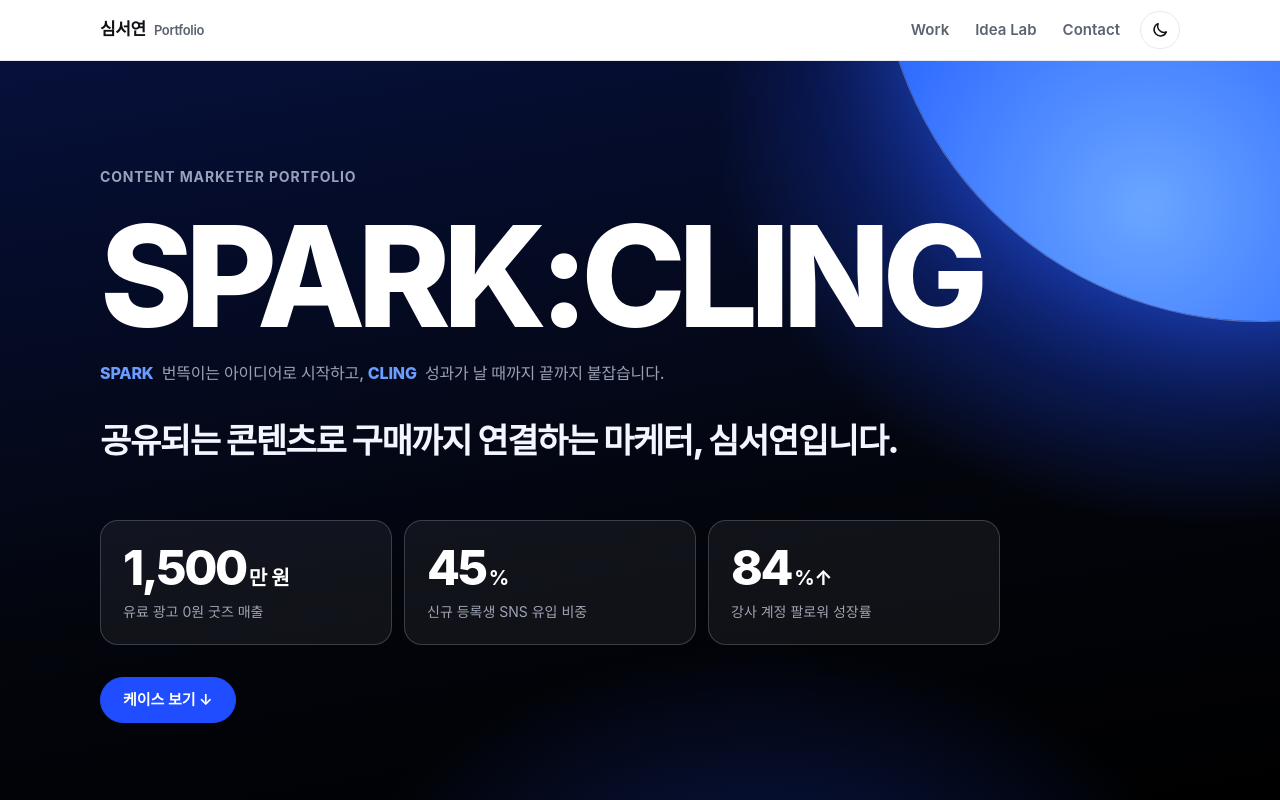
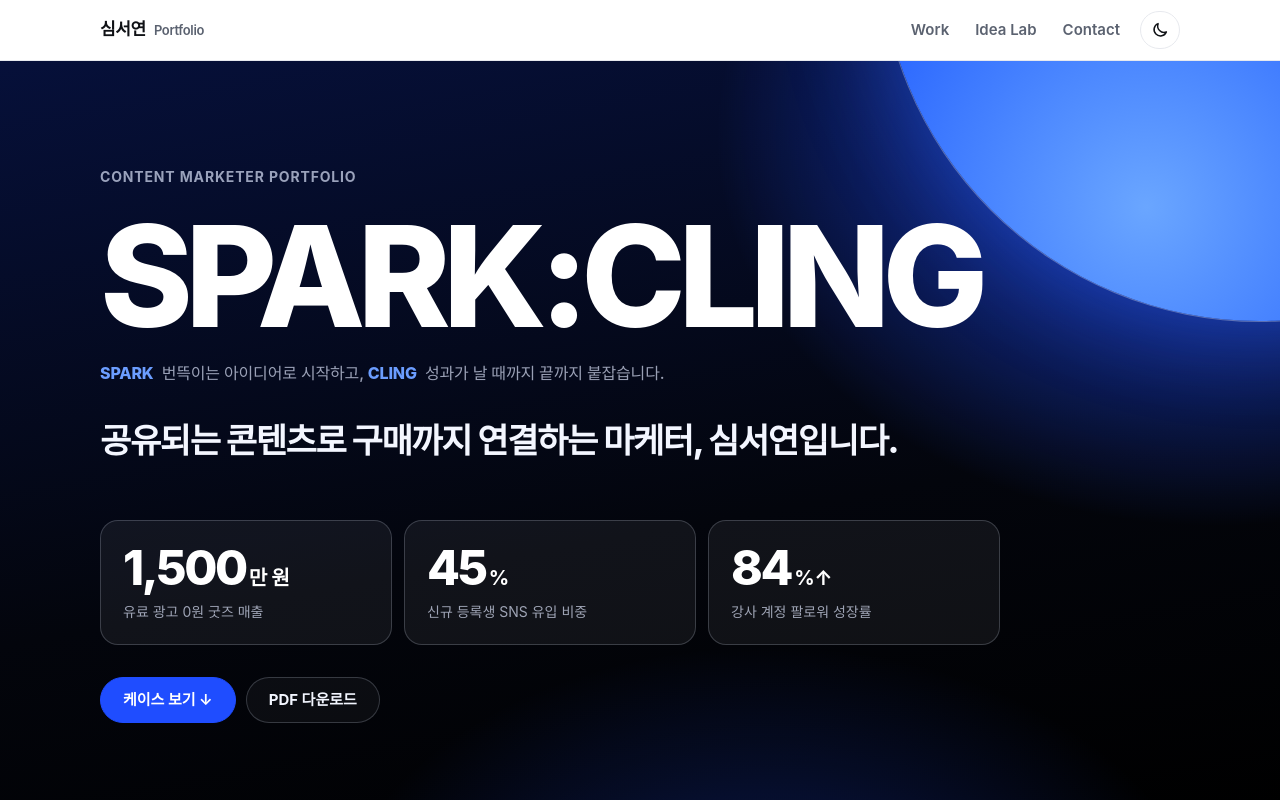
Before and after one commit to seoyeon1011/seoyeon1011.github.io, a Next.js app: page /portfolio-seoyeon in a window 1280 px wide. Shown: the top 800 px of the page. Built offline with nearby package versions, Linux system fonts and the light colour scheme; a web font is replaced by a local one.

Commit message:
PDF 다운로드 추가

```diff
--- a/app/portfolio-seoyeon/page.tsx
+++ b/app/portfolio-seoyeon/page.tsx
@@ -19,7 +19,7 @@ import './portfolio.css';
 // 연락처는 사용자가 공개를 요청한 것만 쓴다 (CLAUDE.md). 구조안에 따라 전화번호는 공개 페이지에서 뺐다.
 
 /** PDF 포트폴리오 파일 주소. 파일을 public/ 에 넣고 경로를 적으면 히어로와 연락처에 다운로드 버튼이 생긴다 (예: '/portfolio-simseoyeon.pdf') */
-const PDF_URL = '';
+const PDF_URL = '/portfolio-seoyeon.pdf';
 
 const title = '포트폴리오 | 콘텐츠 마케터 심서연';
 const description = '공유되는 콘텐츠로 구매까지 연결하는 콘텐츠 마케터 심서연의 포트폴리오입니다. 광고비 0원 굿즈 매출 1,500만 원, 신규 등록 45% SNS 유입, 강사 계정 팔로워 84% 성장 사례를 담았습니다.';
@@ -171,7 +171,7 @@ export default function AboutPage() {
 
             <div className="pf-hero-actions">
               <a className="pf-btn pf-btn-primary" href="#work">케이스 보기 ↓</a>
-              {PDF_URL && <a className="pf-btn pf-btn-ghost" href={PDF_URL} download>PDF 다운로드</a>}
+              {PDF_URL && <a className="pf-btn pf-btn-ghost" href={PDF_URL} download="심서연_포트폴리오.pdf">PDF 다운로드</a>}
             </div>
           </div>
         </section>
@@ -395,7 +395,7 @@ export default function AboutPage() {
             <div className="pf-contact-btns">
               <a className="pf-btn pf-btn-primary" href="mailto:s.seoyeon1011@gmail.com">이메일 보내기</a>
               <a className="pf-btn pf-btn-ghost" href="https://www.instagram.com/ref.yeon/" rel="me noopener" target="_blank">인스타그램</a>
-              {PDF_URL && <a className="pf-btn pf-btn-ghost" href={PDF_URL} download>PDF 포트폴리오</a>}
+              {PDF_URL && <a className="pf-btn pf-btn-ghost" href={PDF_URL} download="심서연_포트폴리오.pdf">PDF 다운로드</a>}
               <a className="pf-btn pf-btn-ghost" href="/">Ref 블로그</a>
             </div>
             <p className="pf-contact-mail">s.seoyeon1011@gmail.com</p>
```
Also changed, not shown: 2 other files (tests, documents, lock files or other folders).
